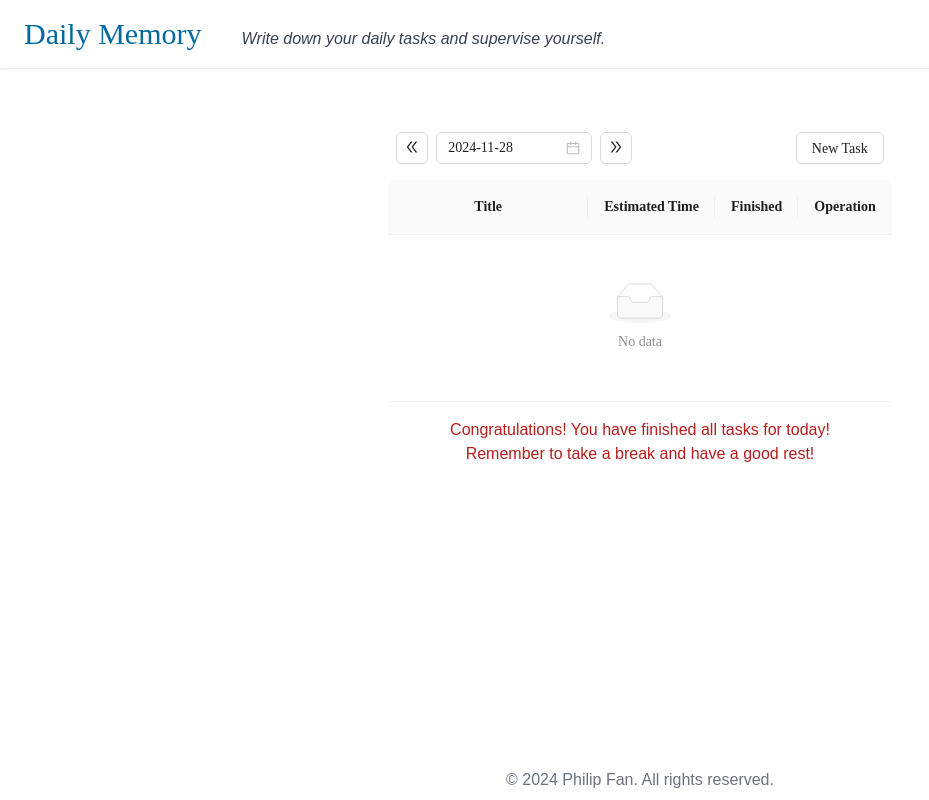
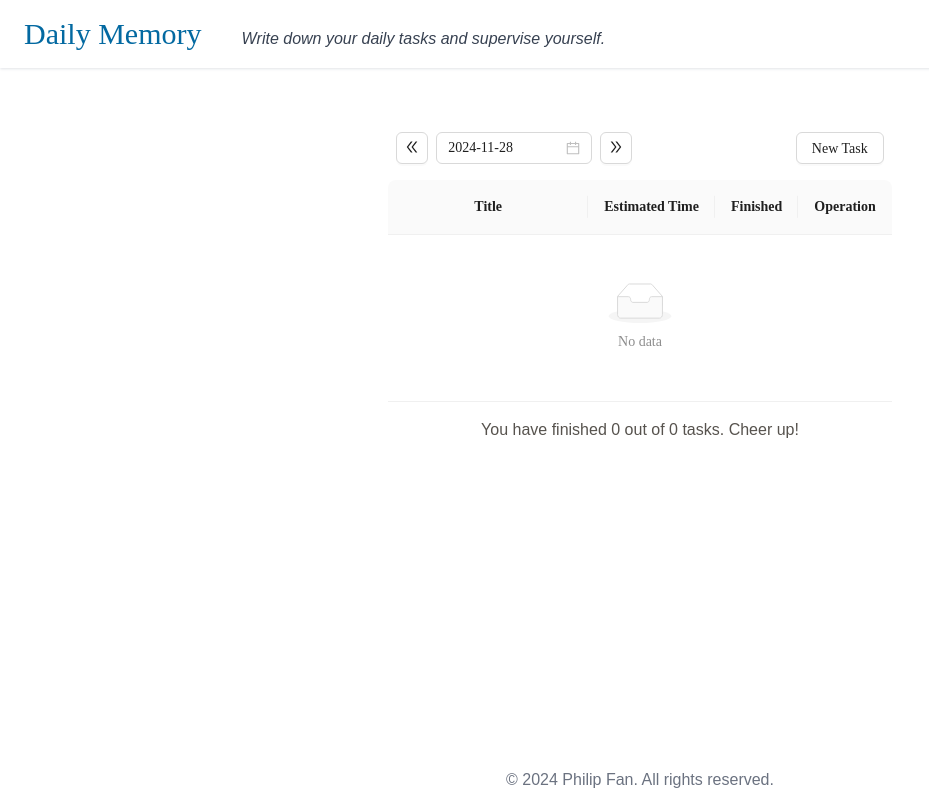
Before and after one commit to fanyf22/daily-memory, a React (Vite) app: page / in a window 1280 px wide. Shown: the whole page, without its empty margins (0-929 px from the left). Built offline with nearby package versions, Linux system fonts and the light colour scheme.

Commit message:
Fix some bugs

```diff
--- a/package.json
+++ b/package.json
@@ -6,7 +6,8 @@
   "scripts": {
     "dev": "vite",
     "build": "tsc -b && vite build",
-    "lint": "eslint .",
+    "lint": "eslint . && prettier --check .",
+    "format": "eslint --fix . && prettier --write .",
     "preview": "vite preview"
   },
   "dependencies": {
--- a/src/app/page.tsx
+++ b/src/app/page.tsx
@@ -12,7 +12,7 @@ import {
 } from "@lib/task.ts";
 import { Button, DatePicker, Flex, message, Space, Tooltip } from "antd";
 import dayjs from "dayjs";
-import { FC, useCallback, useEffect, useState } from "react";
+import { FC, useCallback, useEffect, useMemo, useState } from "react";
 
 const HomePage: FC = () => {
   const [tasks, setTasks] = useState<Tasks>({});
@@ -54,10 +54,10 @@ const HomePage: FC = () => {
   }, [date, editing, messageApi, tasks]);
 
   const handleChange = useCallback(
-    (task: Task[]) => {
+    (taskList: Task[]) => {
       const updated = updateTasks(
         tasks,
-        task.filter((task) => task.title),
+        taskList.filter((task) => task.title),
         date
       );
       setTasks(updated);
@@ -76,6 +76,12 @@ const HomePage: FC = () => {
     window.addEventListener("keypress", handler);
     return () => window.removeEventListener("keypress", handler);
   });
+
+  const taskList = useMemo(() => getTasks(tasks, date), [tasks, date]);
+  const finished = useMemo(
+    () => taskList.reduce((count, { finished }) => (finished ? count + 1 : count), 0),
+    [taskList]
+  );
 
   return (
     <div className="h-full flex flex-col items-center p-16">
@@ -98,8 +104,12 @@ const HomePage: FC = () => {
           </Space>
           <Button onClick={handleCreate}>New Task</Button>
         </Flex>
-        <TaskTable tasks={getTasks(tasks, date)} setEditing={setEditing} onChange={handleChange} />
-        {getTasks(tasks, date).some((task) => !task.finished) ? null : (
+        <TaskTable tasks={taskList} setEditing={setEditing} onChange={handleChange} />
+        {!taskList.length || taskList.some((task) => !task.finished) ? (
+          <p className="text-stone-600 text-center">
+            You have finished {finished} out of {taskList.length} tasks. Cheer up!
+          </p>
+        ) : (
           <p className="text-red-700 text-center">
             Congratulations! You have finished all tasks for today!
             <br />
--- a/src/components/task-table.tsx
+++ b/src/components/task-table.tsx
@@ -43,6 +43,8 @@ const TaskTable: FC<TaskTableProps> = ({ tasks, setEditing = () => {}, onChange
 
   const handleOk = useCallback(() => {
     setInnerEditing(undefined);
+    setEditTitle("");
+    setEditEsimated("");
     onChange(
       modify(tasks, (tasks) => {
         for (const task of tasks) {
@@ -58,6 +60,8 @@ const TaskTable: FC<TaskTableProps> = ({ tasks, setEditing = () => {}, onChange
   const handleCancel = useCallback(() => {
     setInnerEditing(undefined);
     setEditing(false);
+    setEditTitle("");
+    setEditEsimated("");
     onChange(modify(tasks));
   }, [onChange, setEditing, tasks]);
 
```
